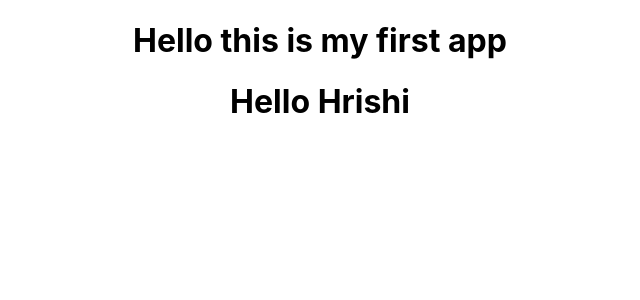
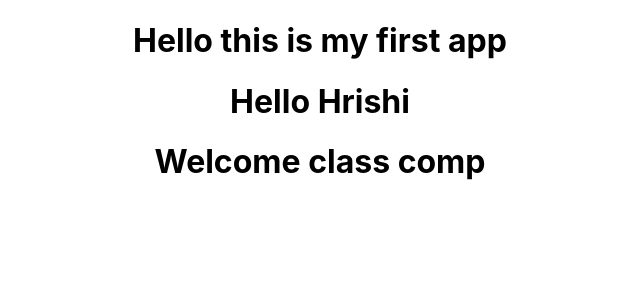
Before and after one commit to hrishi123-cpu/react-practice, a React (Create React App) app: page / in a window 1280 px wide. Shown: the top 300 px of the page, without its empty margins (320-960 px from the left). Built offline with nearby package versions, Linux system fonts and the light colour scheme.

Commit message:
Class Component - Welcome.js

```diff
--- a/src/App.js
+++ b/src/App.js
@@ -1,6 +1,7 @@
 import './App.css';
 import React, {Component} from 'react';
 import Greet from './components/Greet'
+import Welcome from './components/Welcome'
 
 class App extends Component{
     render(){
@@ -8,6 +9,7 @@
     <div className="App">
       <h1>Hello this is my first app </h1>
       <Greet/>
+      <Welcome></Welcome>
     </div>
   );
 }
--- /dev/null
+++ b/src/components/Welcome.js
@@ -0,0 +1,8 @@
+import React,{Component} from 'react'
+
+class Welcome extends Component{
+    render(){
+        return <h1 >Welcome class comp</h1>
+    }
+}
+export default Welcome;
```
